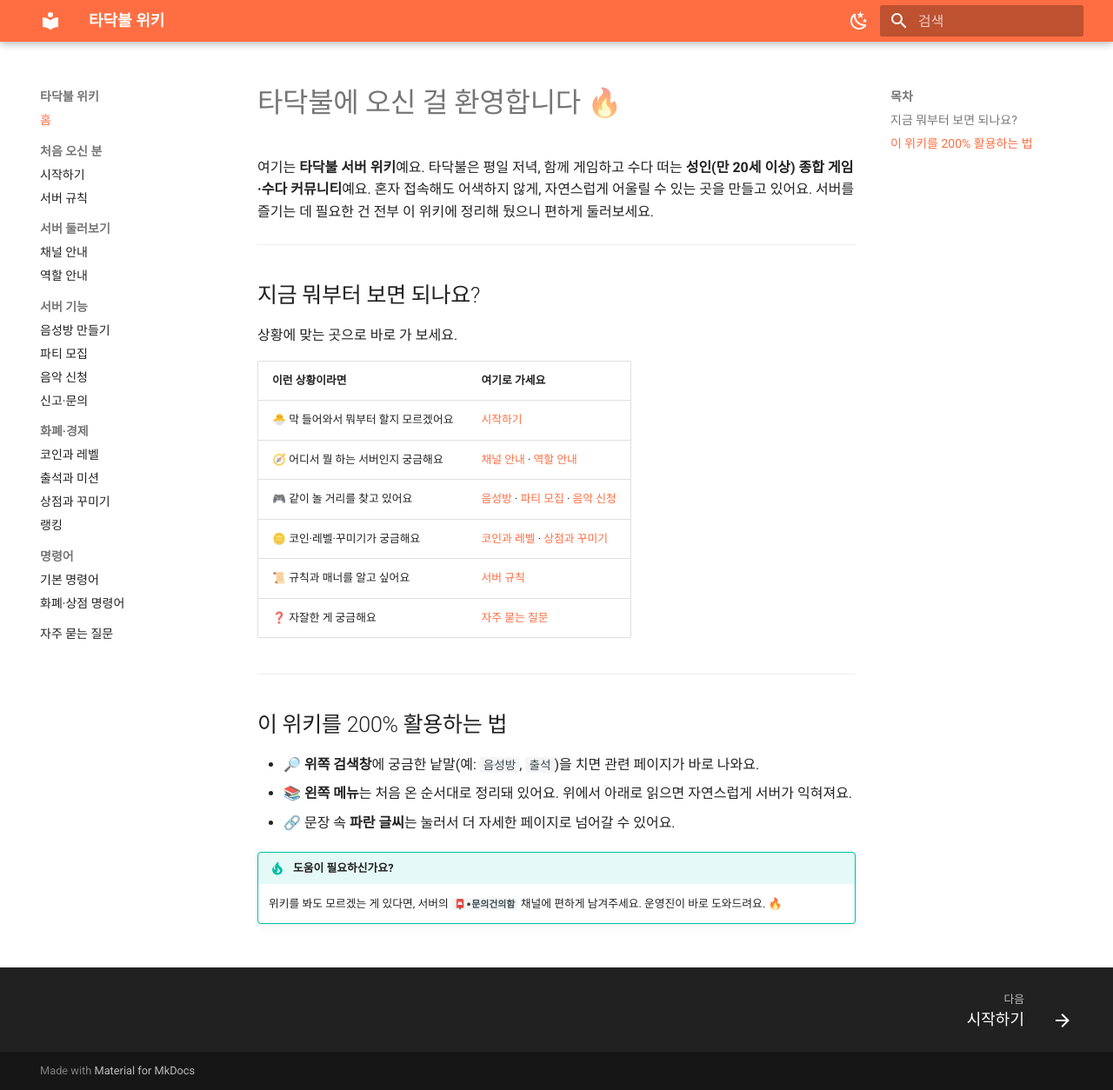
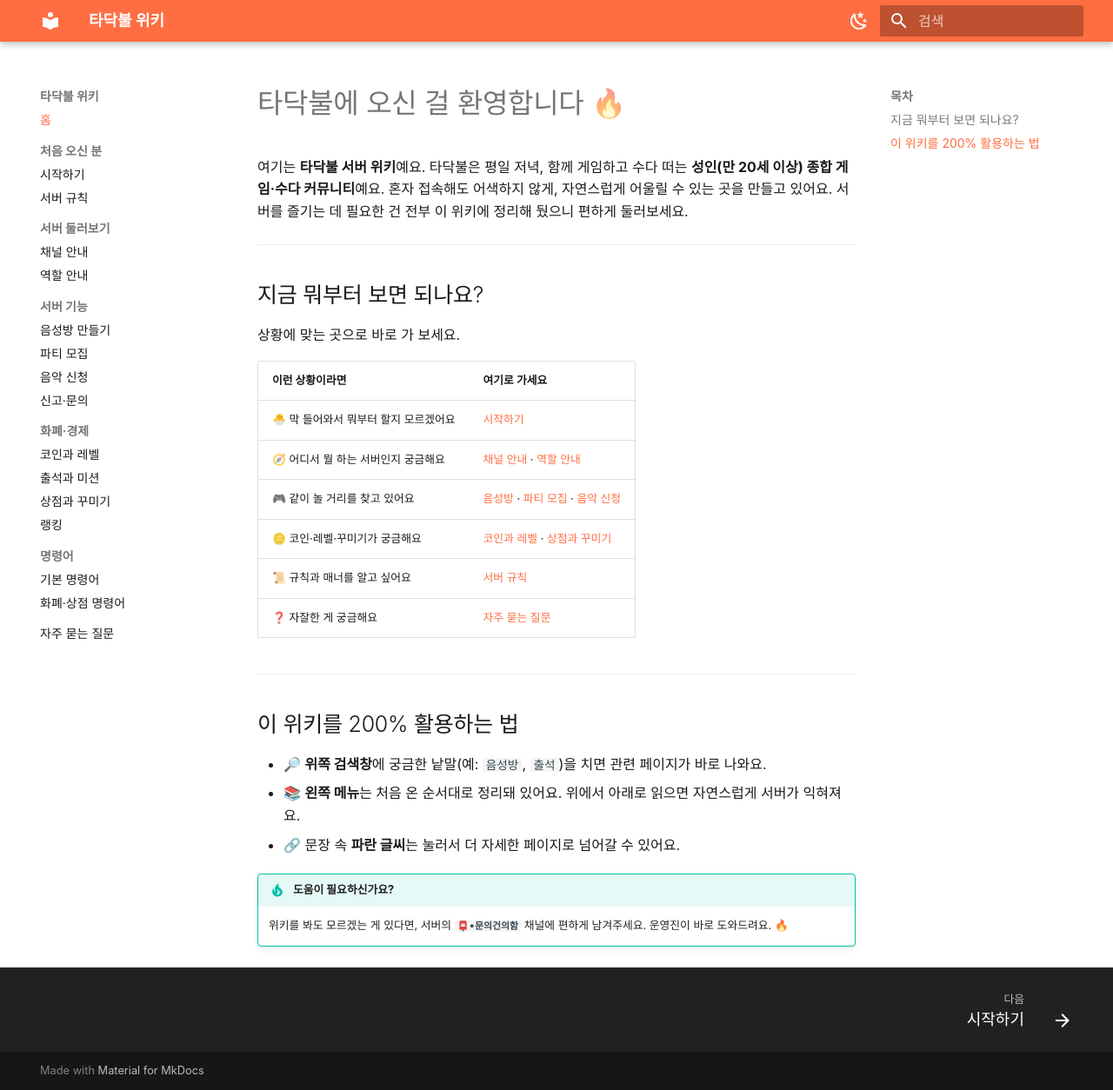
Before and after one commit to the-campfire/the-campfire.github.io, an MkDocs documentation site: the page built from docs/index.md, in a window 1280 px wide and 1254 px high. Shown: the whole window at 87% size. Built offline with MkDocs 1.6.1 and Material for MkDocs 9.7.7, drawn with Linux system fonts in a browser that asks for light colours; some web fonts are replaced.

Commit message:
style: 한글 가독성 개선 — Pretendard 웹폰트 적용
- 기본 Roboto에 한글 글리프가 없어 시스템 폰트로 흐리게 렌더링되던 문제 해결
- Pretendard Variable(동적 서브셋 CDN)을 본문 폰트로 지정
- 라이트 모드 본문 대비를 살짝 강화, 불필요한 Roboto 다운로드(font:false) 제거

Co-Authored-By: Claude Opus 4.7 <noreply@anthropic.com>

```diff
--- /dev/null
+++ b/docs/stylesheets/extra.css
@@ -0,0 +1,20 @@
+/* 타닥불 위키 — 한글 가독성 개선 (Pretendard) */
+
+:root {
+  --md-text-font: "Pretendard Variable";
+  --md-text-font-family: "Pretendard Variable", Pretendard,
+    -apple-system, BlinkMacSystemFont, system-ui,
+    "Apple SD Gothic Neo", "Noto Sans KR", "Malgun Gothic", sans-serif;
+}
+
+/* 본문·입력·문서 영역에 프리텐다드를 확실히 적용 */
+body,
+input,
+.md-typeset {
+  font-family: var(--md-text-font-family);
+}
+
+/* 라이트 모드 본문 대비를 살짝 강화해 또렷하게 */
+[data-md-color-scheme="default"] {
+  --md-typeset-color: hsla(0, 0%, 0%, 0.9);
+}
--- a/mkdocs.yml
+++ b/mkdocs.yml
@@ -6,6 +6,7 @@ docs_dir: docs
 theme:
   name: material
   language: ko
+  font: false
   palette:
     - scheme: default
       primary: deep orange
@@ -37,6 +38,10 @@ markdown_extensions:
   - toc:
       permalink: true
 
+extra_css:
+  - https://cdn.jsdelivr.net/gh/orioncactus/pretendard@v1.3.9/dist/web/variable/pretendardvariable-dynamic-subset.css
+  - stylesheets/extra.css
+
 nav:
   - 홈: index.md
   - 처음 오신 분:
```
